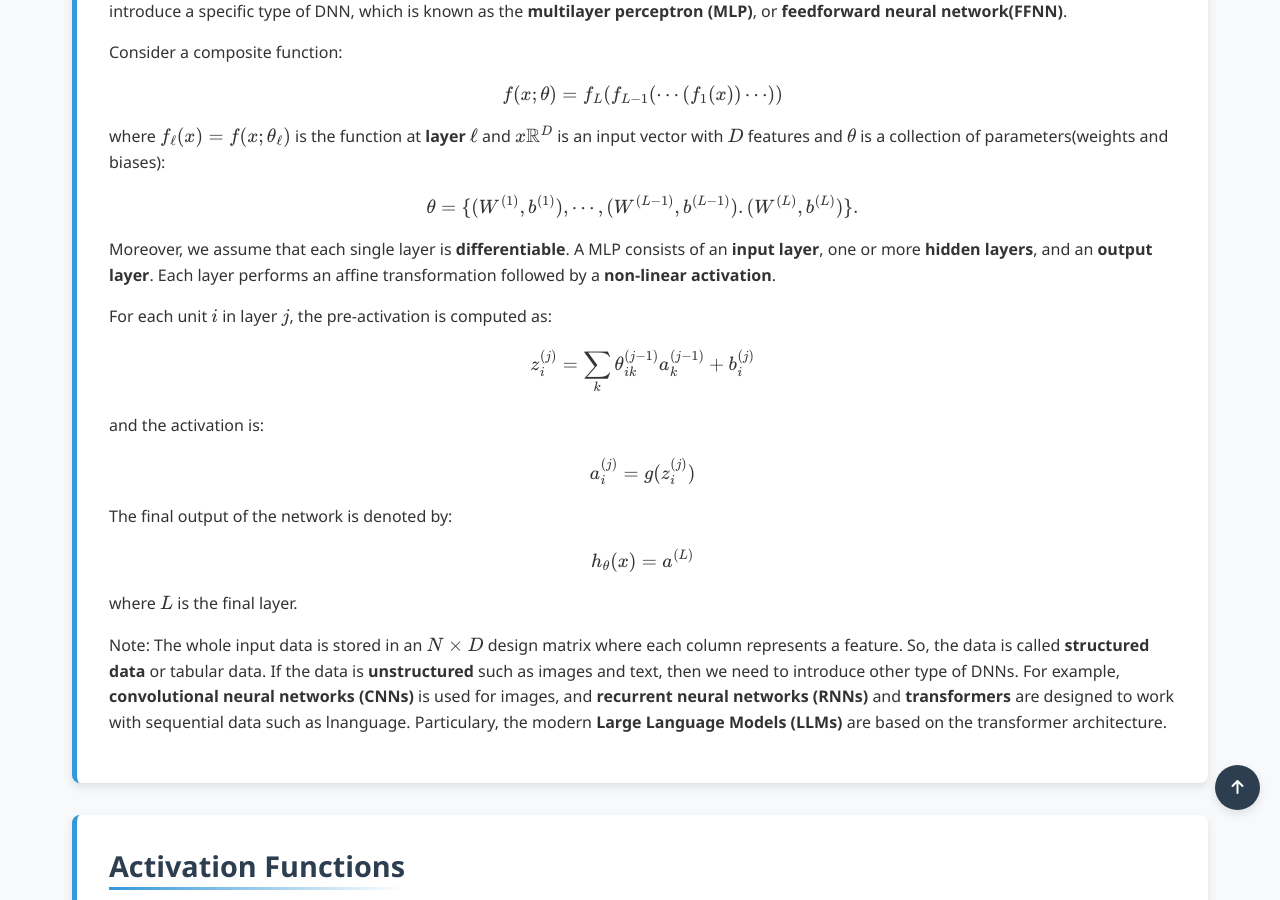
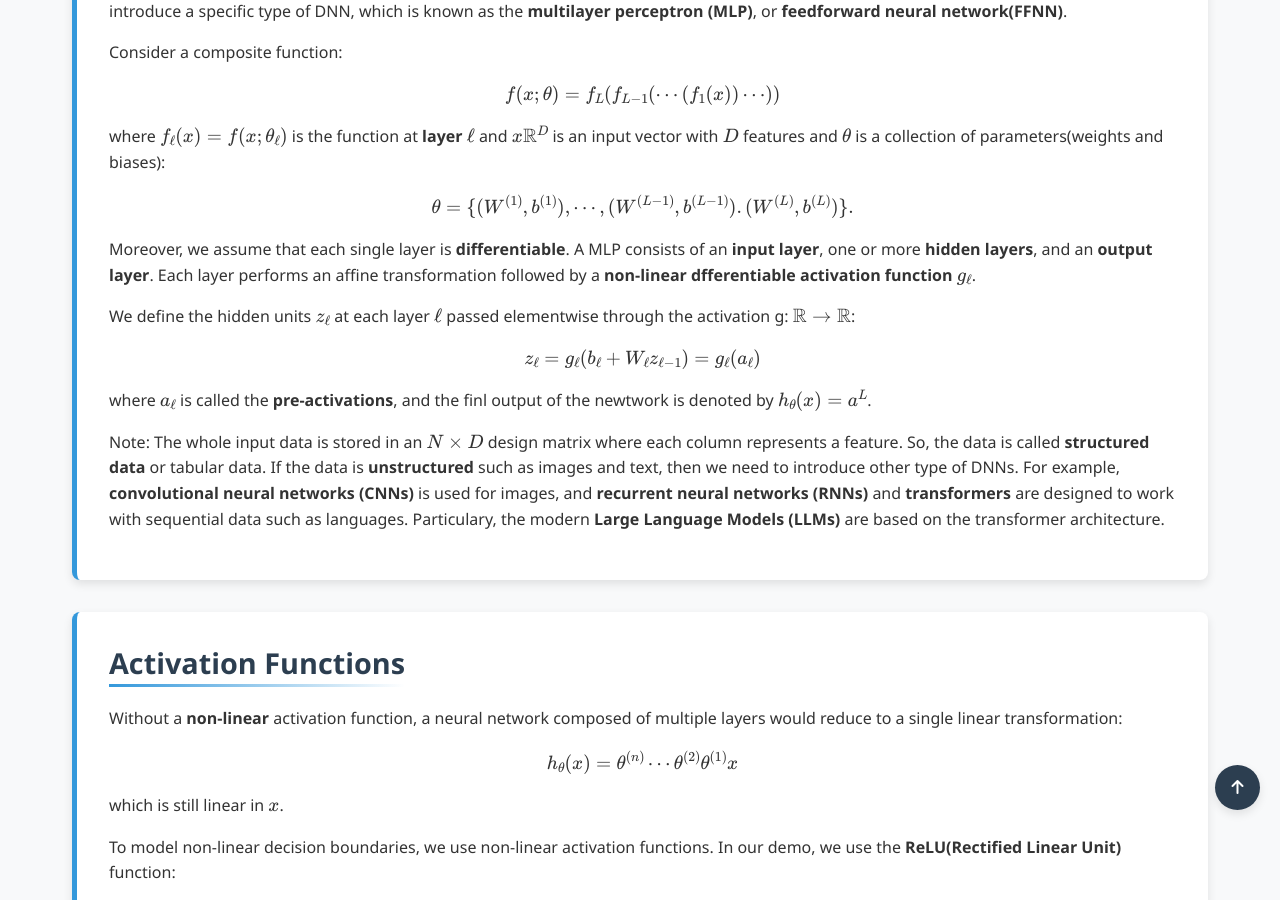
Before and after one commit to Yusukey01/yusukey01.github.io, a Jekyll site: the page built from Mathematics/Machine_learning/neural_networks.html, in a window 1280 px wide and 900 px high, scrolled down 790 px. Built offline with Jekyll 4.4.1, drawn with Linux system fonts in a browser that asks for light colours.

Commit message:
update V-4 NNs sections

```diff
--- a/Mathematics/Machine_learning/neural_networks.html
+++ b/Mathematics/Machine_learning/neural_networks.html
@@ -41,23 +41,14 @@ uses_python: false
                     \]
                     Moreover, we assume that each single layer is <strong>differentiable</strong>. A MLP consists of an <strong>input layer</strong>,
                     one or more <strong>hidden layers</strong>, and an <strong>output layer</strong>. Each layer performs an affine transformation
-                    followed by a <strong>non-linear activation</strong>.
+                    followed by a <strong>non-linear dfferentiable activation function</strong> \(g_{\ell}\).
                 <p>
-                    For each unit \( i \) in layer \( j \), the pre-activation is computed as:
+                    We define the hidden units \(z_{\ell}\) at each layer \(\ell\) passed  elementwise through the activation g: \(\mathbb{R} \to \mathbb{R}\):
                     \[
-                    z_i^{(j)} = \sum_k \theta_{ik}^{(j-1)} a_k^{(j-1)} + b_i^{(j)}
+                    z_{\ell} = g_{\ell}(b_{\ell} + W_{\ell}z_{\ell -1}) = g_{\ell}(a_{\ell})
                     \]
-                    and the activation is:
-                    \[
-                    a_i^{(j)} = g(z_i^{(j)})
-                    \]
-                </p>
-                <p>
-                    The final output of the network is denoted by:
-                    \[
-                    h_\theta(x) = a^{(L)}
-                    \]
-                    where \( L \) is the final layer.
+                    where \(a_{\ell}\) is called the <strong>pre-activations</strong>, and the finl output of the newtwork is denoted by
+                    \(h_\theta(x) = a^L\).
                 </p>
 
                 <p>
@@ -65,7 +56,7 @@ uses_python: false
                     called <strong>structured data</strong> or tabular data. If the data is <strong>unstructured</strong> such as images and text,
                     then we need to introduce other type of DNNs. For example, <strong>convolutional neural networks (CNNs)</strong> is used for images,
                     and <strong>recurrent neural networks (RNNs)</strong> and <strong>transformers</strong> are designed to work with sequential data
-                    such as lnanguage. Particulary, the modern <strong>Large Language Models (LLMs)</strong> are based on the transformer architecture.
+                    such as languages. Particulary, the modern <strong>Large Language Models (LLMs)</strong> are based on the transformer architecture.
                 </p>
             </section>
 
```
